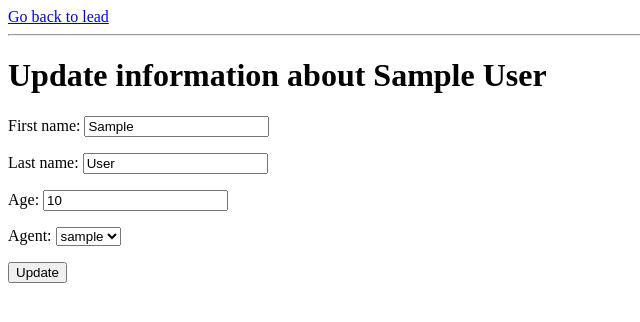
After one commit to lenyagolikov/CRM, a Django app: page /leads/1/update in a window 1280 px wide. The commit adds this page. Shown: the top 322 px of the page, without its empty margins (0-640 px from the left). Run offline with Django 3.2, Linux system fonts and the light colour scheme; tables that the repository leaves empty hold one stand-in row (values such as "Sample post").

Commit message:
Added lead update

```diff
--- a/leads/forms.py
+++ b/leads/forms.py
@@ -1,4 +1,5 @@
 from django import forms
+
 from .models import Lead
 
 
--- a/leads/templates/leads/lead_detail.html
+++ b/leads/templates/leads/lead_detail.html
@@ -7,6 +7,8 @@
 </head>
 <body>
     <a href="/leads">Go back to leads</a>
+    |
+    <a href="update">Update a lead</a>
     <hr>
     <h1>This is the details of {{ lead.first_name }}</h1>
     <p>The persons age: {{ lead.age }}</p>
--- /dev/null
+++ b/leads/templates/leads/lead_update.html
@@ -0,0 +1,18 @@
+<!DOCTYPE html>
+<html lang="en">
+<head>
+    <meta charset="UTF-8">
+    <meta name="viewport" content="width=device-width, initial-scale=1.0">
+    <title>Lead update</title>
+</head>
+<body>
+    <a href="./">Go back to lead</a>
+    <hr>
+    <h1>Update information about {{ lead.first_name }} {{ lead.last_name }}</h1>
+    <form method="post">
+        {% csrf_token %}
+        {{ form.as_p }}
+        <button type="submit">Update</button>
+    </form>
+</body>
+</html>
--- a/leads/urls.py
+++ b/leads/urls.py
@@ -1,11 +1,12 @@
 from django.urls import path
 
-from .views import lead_list, lead_detail, lead_create
+from .views import lead_list, lead_detail, lead_create, lead_update
 
 app_name = 'leads'
 
 urlpatterns = [
     path('', lead_list),
     path('<int:pk>/', lead_detail),
+    path('<int:pk>/update', lead_update),
     path('create', lead_create)
 ]
--- a/leads/views.py
+++ b/leads/views.py
@@ -1,6 +1,6 @@
 from django.shortcuts import render, redirect
 
-from .models import Lead, Agent
+from .models import Lead
 from .forms import LeadForm
 
 
@@ -8,7 +8,7 @@ def lead_list(request):
     leads = Lead.objects.all()
 
     context = {
-        'leads': leads
+        'leads': leads,
     }
 
     return render(request, 'leads/lead_list.html', context)
@@ -18,7 +18,7 @@ def lead_detail(request, pk):
     lead = Lead.objects.get(id=pk)
 
     context = {
-        'lead': lead
+        'lead': lead,
     }
 
     return render(request, 'leads/lead_detail.html', context)
@@ -35,7 +35,26 @@ def lead_create(request):
             return redirect('/leads')
 
     context = {
-        'form': form
+        'form': form,
     }
 
     return render(request, 'leads/lead_create.html', context)
+
+
+def lead_update(request, pk):
+    lead = Lead.objects.get(id=pk)
+    form = LeadForm(instance=lead)
+
+    if request.method == 'POST':
+        form = LeadForm(request.POST, instance=lead)
+
+        if form.is_valid():
+            form.save()
+            return redirect('./')
+
+    context = {
+        'lead': lead,
+        'form': form,
+    }
+
+    return render(request, 'leads/lead_update.html', context)
```
